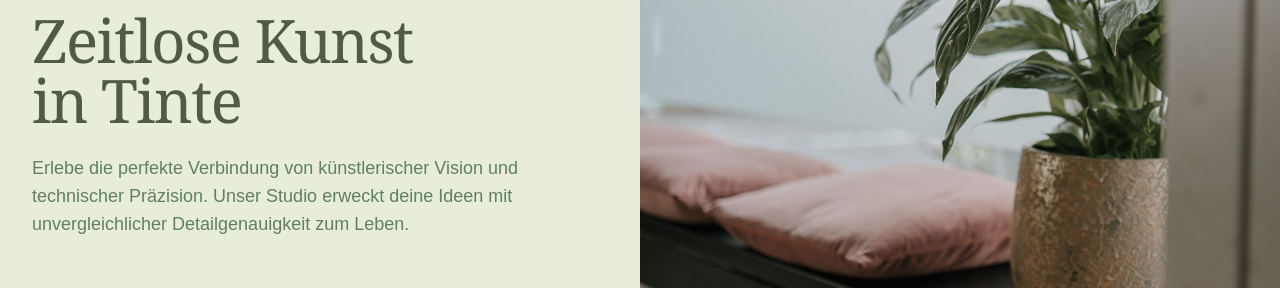
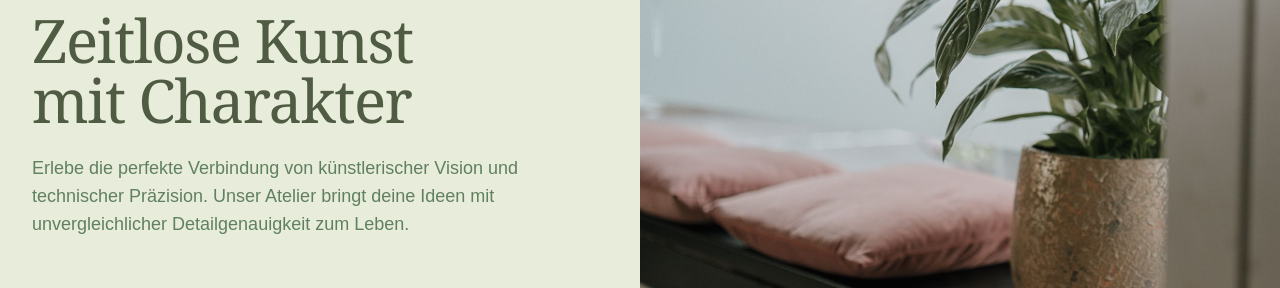
Before and after one commit to matveisch/tattoo-studio, a Next.js app: page / in a window 1280 px wide. Shown: the part 378-666 px from the top of the page. Built offline with nearby package versions, Linux system fonts and the light colour scheme; no server answers.

Commit message:
Update AboutUs, Contact, and Hero components for improved content clarity and accuracy

```diff
--- a/components/AboutUs.tsx
+++ b/components/AboutUs.tsx
@@ -13,7 +13,8 @@ const coreValues = [
   },
   {
     title: 'Menschlichkeit',
-    description: 'Unser Atelier ist ein Ort voller Liebe, wo der Mensch im Mittelpunkt steht.',
+    description:
+      'Unser Atelier ist ein Ort, an dem der Mensch im Mittelpunkt steht und ein respektvolles Miteinander zählt.',
   },
   {
     title: 'Professionalität',
--- a/components/Contact.tsx
+++ b/components/Contact.tsx
@@ -38,8 +38,9 @@ export function Contact() {
             <div className="mb-6">
               <h3 className="text-xl font-semibold mb-2">Öffnungszeiten</h3>
               <ul className="space-y-2">
-                <li>Montag - Freitag: 10:00 - 20:00 Uhr</li>
-                <li>Samstag: 11:00 - 18:00 Uhr</li>
+                <li>Montag: Geschlossen</li>
+                <li>Dienstag - Freitag: 12:00 - 18:00 Uhr</li>
+                <li>Samstag: 11:00 - 14:00 Uhr</li>
                 <li>Sonntag: Geschlossen</li>
               </ul>
             </div>
--- a/components/Hero.tsx
+++ b/components/Hero.tsx
@@ -11,11 +11,11 @@ export default function Hero() {
             </p>
             <h1 className="font-serif text-3xl font-light tracking-tight text-foreground sm:text-5xl lg:text-6xl">
               Zeitlose Kunst
-              <span className="block">in Tinte</span>
+              <span className="block">mit Charakter</span>
             </h1>
             <p className="mt-6 max-w-xl text-base lg:text-lg leading-relaxed text-muted-foreground">
               Erlebe die perfekte Verbindung von künstlerischer Vision und technischer Präzision.
-              Unser Studio erweckt deine Ideen mit unvergleichlicher Detailgenauigkeit zum Leben.
+              Unser Atelier bringt deine Ideen mit unvergleichlicher Detailgenauigkeit zum Leben.
             </p>
             {/* <div className="mt-10 flex flex-col sm:flex-row items-start sm:items-center gap-4 sm:gap-x-6">
               <Button
```
